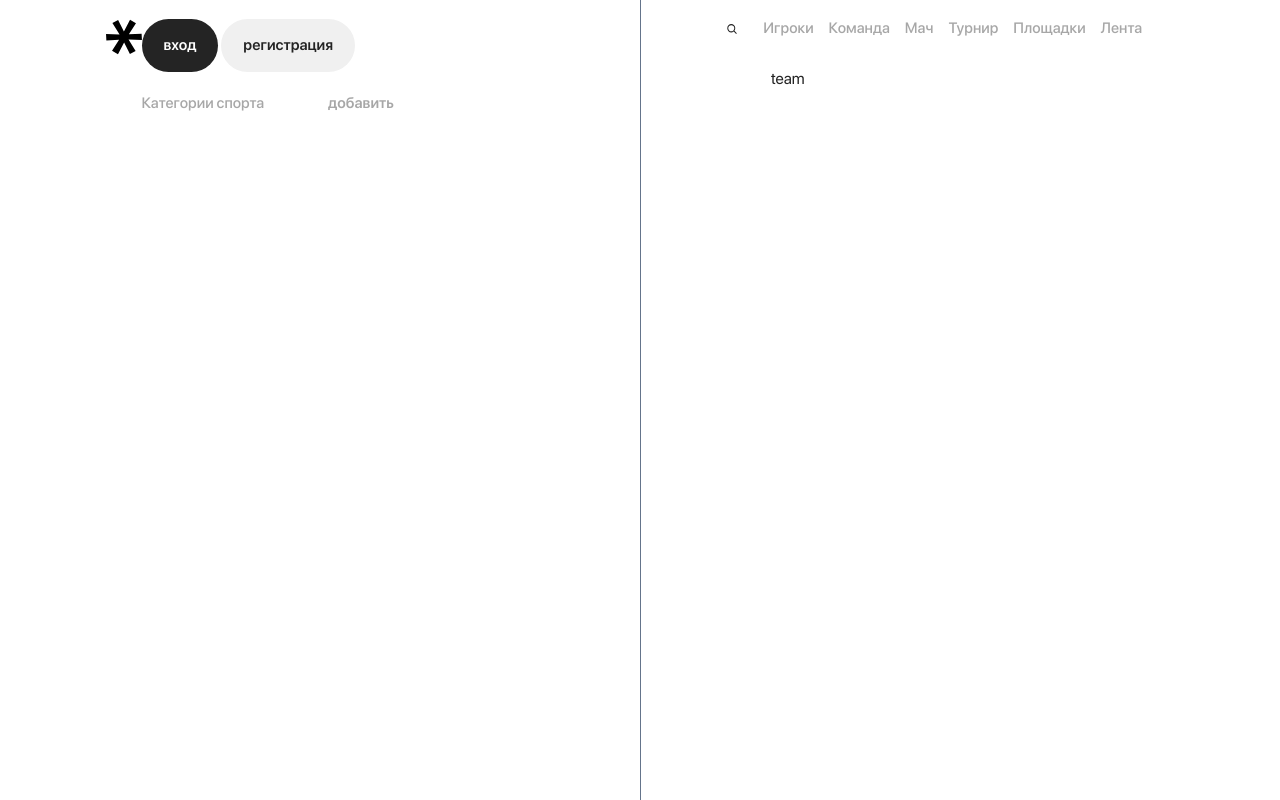
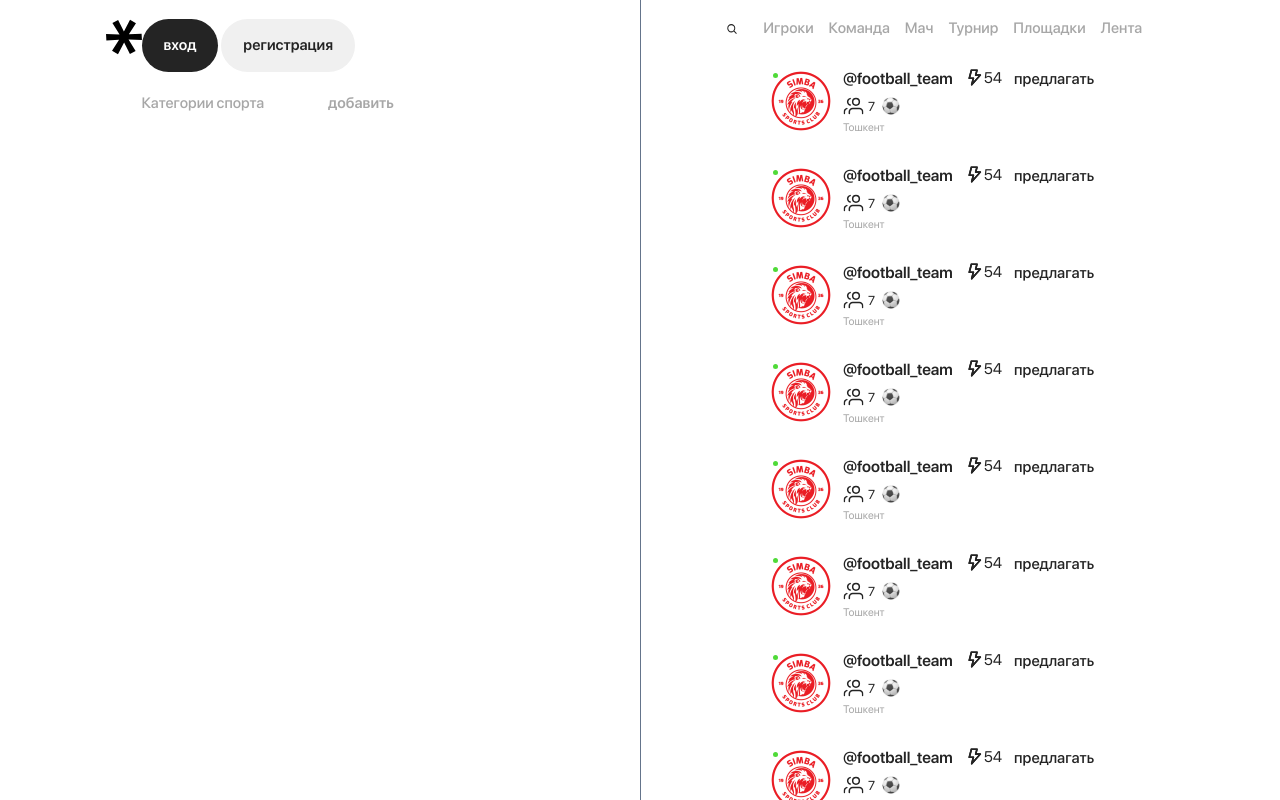
Before and after one commit to 1sfandyor/chempionat, a Next.js app: page / in a window 1280 px wide. Both pictures are taken after a click on the item "Команда". Built offline with nearby package versions, Linux system fonts and the light colour scheme.

Commit message:
ADD: Team Section

```diff
--- a/src/components/Home/HomeSection.tsx
+++ b/src/components/Home/HomeSection.tsx
@@ -6,6 +6,7 @@ import { TableTabFilter } from '../tab-filter'
 import { tab_items } from '@/config/constants/Navbar'
 import Reels from '../tabs/reels'
 import Players from '../tabs/players'
+import Teams from '../tabs/teams'
 
 export const HomeSection = () => {
   const {value, onValueChange} = useTab()
@@ -20,7 +21,7 @@ export const HomeSection = () => {
 
         {value === 'players' && <Players />}
 
-        {value === 'team' && <p>team</p>}
+        {value === 'team' && <Teams />}
 
         {value === 'match' && <p>match</p>}
 
--- a/src/components/tabs/players/player-card/index.tsx
+++ b/src/components/tabs/players/player-card/index.tsx
@@ -8,7 +8,7 @@ import ball from '../../../../../public/emojis/ball.svg'
 
 const PlayerCard = () => {
   return (
-    <div className='w-full flex gap-[12px] items-center'>
+    <div className='w-full flex gap-[12px] items-center cursor-pointer'>
 
       {/* Profile photo wrapper */}
       <div className='relative'>
@@ -73,7 +73,7 @@ const PlayerCard = () => {
         </div>
 
         {/* Lighting */}
-        <div className='flex items-center mt-[10px]'>
+        <div className='flex items-center'>
           <div className='w-[19px]'>
             <Image width={19} className='w-full' src={lightning} alt='lightning' />
           </div>
@@ -81,7 +81,7 @@ const PlayerCard = () => {
         </div>
 
         {/* suggest */}
-        <p className='text-black font-[500] mt-[7px] leading-normal text-[0.96rem]'>suggest</p>
+        <p className='text-black font-[500] leading-normal text-[0.96rem]'>suggest</p>
       </div>
     </div>
   )
--- /dev/null
+++ b/src/components/tabs/teams/index.tsx
@@ -0,0 +1,27 @@
+import React from 'react'
+import TeamCard from './team-card'
+
+const Teams = () => {
+  return (
+    <section className='flex flex-col gap-[30px] h-[100vh] overflow-auto pb-[100px]'>
+        <TeamCard />
+        <TeamCard />
+        <TeamCard />
+        <TeamCard />
+        <TeamCard />
+        <TeamCard />
+        <TeamCard />
+        <TeamCard />
+        <TeamCard />
+        <TeamCard />
+        <TeamCard />
+        <TeamCard />
+        <TeamCard />
+        <TeamCard />
+        <TeamCard />
+        <TeamCard />
+    </section>
+  )
+}
+
+export default Teams
--- /dev/null
+++ b/src/components/tabs/teams/team-card/index.jsx
@@ -0,0 +1,59 @@
+import Image from 'next/image'
+import React from 'react'
+import avatar from '../../../../../public/avatar/team-avatar.png'
+import lightning from '../../../../../public/icons/lightning.svg'
+import ball from '../../../../../public/emojis/ball.svg'
+import players from '../../../../../public/icons/players.svg'
+
+const TeamCard = () => {
+  return (
+    <div className='w-full flex gap-[12px] items-center cursor-pointer'>
+
+      {/* Profile photo wrapper */}
+      <div className='relative'>
+        <span className='absolute top-[2px] left-[2px] w-[5px] h-[5px] bg-green rounded-[50%]'></span>
+        <div className='w-[60px] h-[60px]'>
+          <Image width={60} height={60} className='w-full h-full rounded-[50%]' src={avatar} alt='avatar' />
+        </div>
+      </div>
+
+      {/* Profile Data */}
+      <div className='flex gap-[12px] items-start'>
+        <div className='flex flex-col gap-[5px]'>
+
+            {/* User name */}
+            <p className='text-black text-[0.0.938rem] font-[600] leading-normal'>
+                @football_team
+            </p>
+
+            {/* Players Count */}
+            <div className='flex items-center'>
+                <div className='mr-[4px]'>
+                    <Image src={players} alt='players icon' />
+                </div>
+                <p className='text-black text-[0.813rem] fnot-[500] leading-[normal] mr-[7px]'>7</p>
+                <div>
+                    <Image src={ball} alt='ball icon' />
+                </div>
+            </div>
+
+            {/* From && Date */}
+            <p className='text-black/40 text-[0.688rem] font-[400] leading-[normal]'>Тошкент</p>
+        </div>
+
+        {/* Lighting */}
+        <div className='flex items-center '>
+          <div className='w-[19px]'>
+            <Image width={19} className='w-full' src={lightning} alt='lightning' />
+          </div>
+          <p className='text-black text-[0.96rem] leading-[normal]'>54</p>
+        </div>
+
+        {/* suggest */}
+        <p className='text-black font-[500]  leading-normal text-[0.96rem]'>предлагать</p>
+      </div>
+    </div>
+  )
+}
+
+export default TeamCard
```
Also changed, not shown: public/avatar/team-avatar.png (added), public/icons/players.svg (added).
